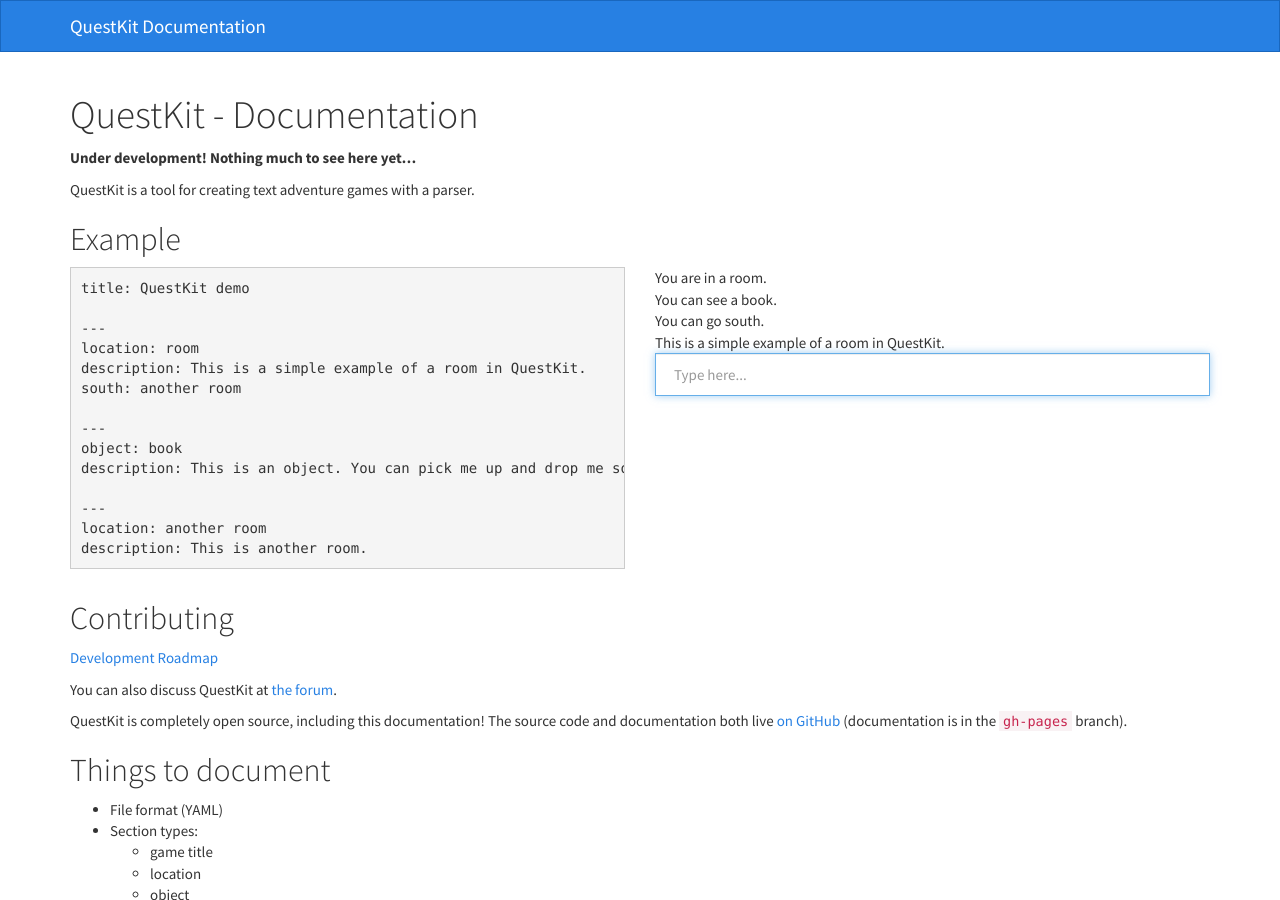
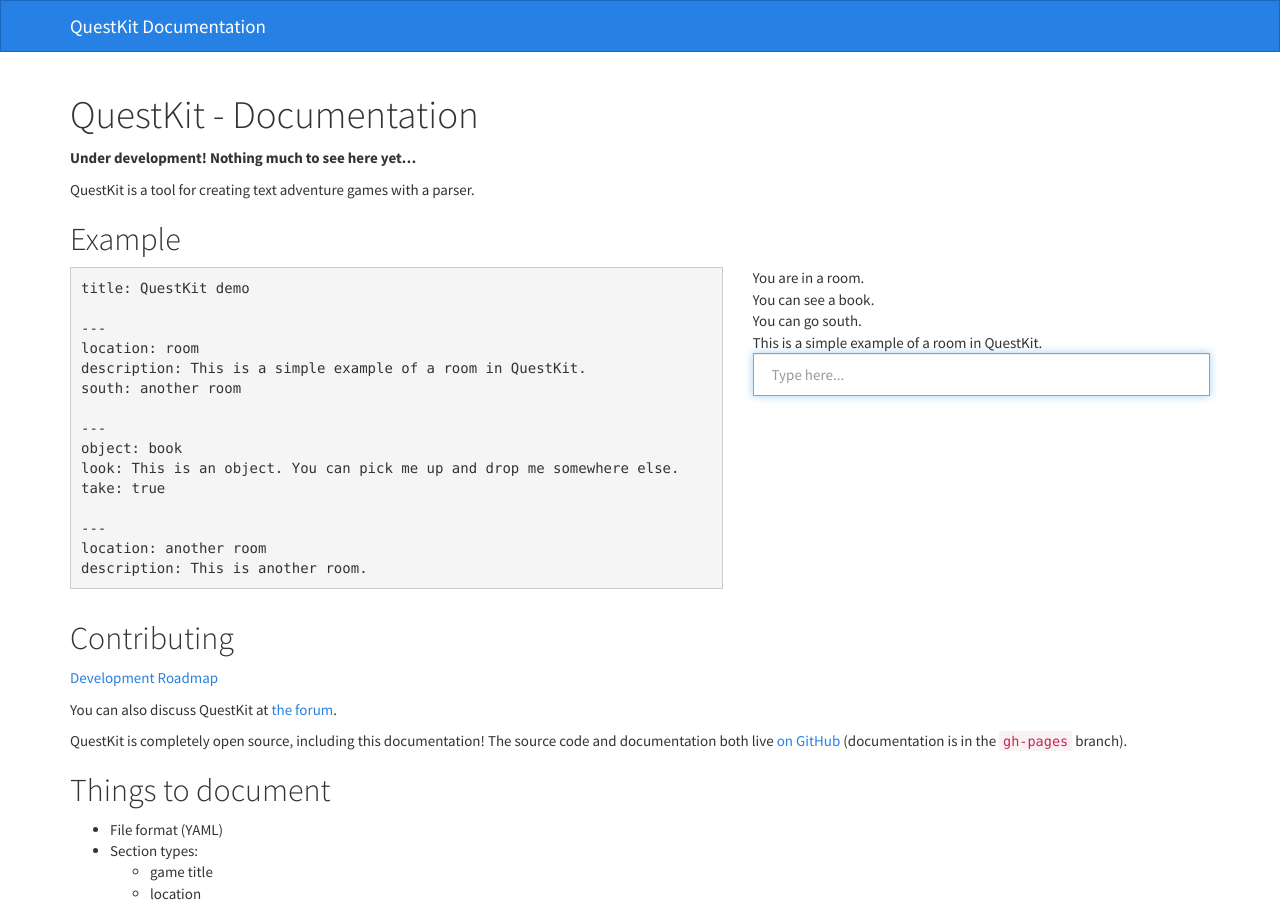
Before and after one commit to textadventures/questkit, a Jekyll site: the page built from index.md, in a window 1280 px wide and 900 px high. Built offline with Jekyll 4.4.1, drawn with Linux system fonts in a browser that asks for light colours; nearby versions of some CDN libraries; Markdown is read by kramdown in place of the engine named in the settings.

Commit message:
Fix sample

```diff
--- a/index.md
+++ b/index.md
@@ -11,12 +11,12 @@
 -------
 
 <div class="row">
-	<div class="col-md-6">
+	<div class="col-md-7">
 <pre>
 {% include_relative samples/example.yaml %}
 </pre>
 	</div>
-	<div class="col-md-6">
+	<div class="col-md-5">
 		<div id="sample-output" style="max-height: 270px"></div>
 		<div class="form-group">
 		  <input id="sample-input" class="form-control" placeholder="Type here..." />
--- a/samples/example.yaml
+++ b/samples/example.yaml
@@ -7,7 +7,8 @@
 
 ---
 object: book
-description: This is an object. You can pick me up and drop me somewhere else.
+look: This is an object. You can pick me up and drop me somewhere else.
+take: true
 
 ---
 location: another room
--- a/samples/story.js
+++ b/samples/story.js
@@ -969,7 +969,8 @@
 set('~1.to', "room");
 
 initData.objects.push('book');
-set('book.description', "This is an object. You can pick me up and drop me somewhere else.");
+set('book.look', "This is an object. You can pick me up and drop me somewhere else.");
+set('book.take', true);
 set('book.parent', "room");
 
 initData.objects.push('another room');
```
